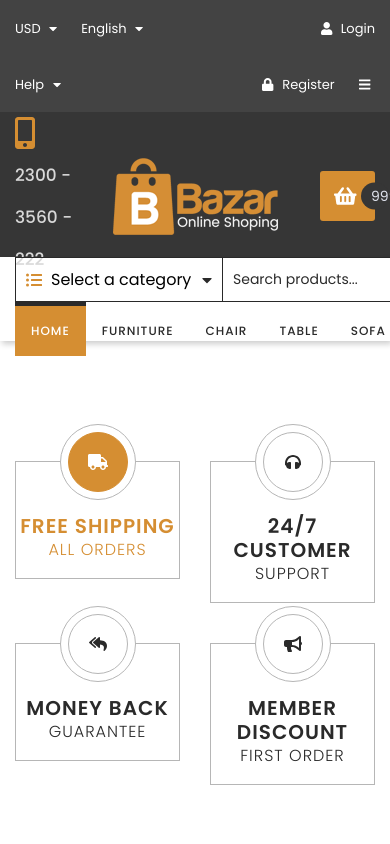
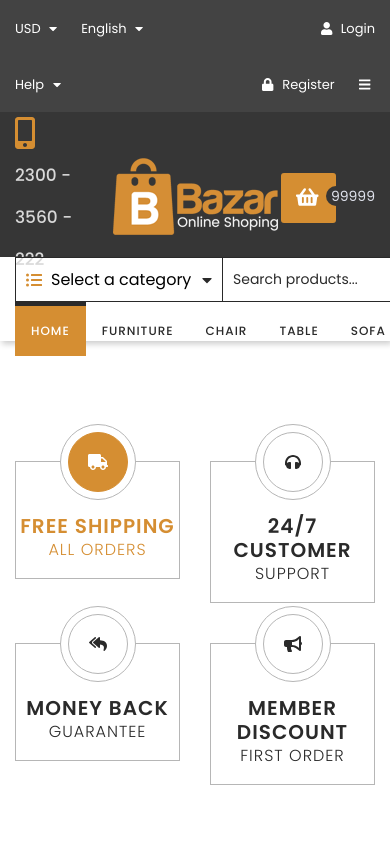
Before and after one commit to matwjablonski/kodilla-wdp-2204-03, a React (Create React App) app: page / in a window 390 px wide. Shown: the top 844 px of the page. Built offline with nearby package versions, Linux system fonts and the light colour scheme.

Commit message:
Repair mobile view

```diff
--- a/src/components/layout/CompanyClaim/CompanyClaim.js
+++ b/src/components/layout/CompanyClaim/CompanyClaim.js
@@ -23,11 +23,9 @@ const CompanyClaim = () => (
         </div>
         <div className={`col text-right ${styles.cart}`}>
           <a href='#' className={styles.cartBox}>
+            <div className={styles.cartCounter}>99999</div>
             <div className={styles.cartIcon}>
               <FontAwesomeIcon className={styles.icon} icon={faShoppingBasket} />
-            </div>
-            <div className={styles.cartCounter}>
-              <div className={styles.cartCounterText}>99999</div>
             </div>
           </a>
         </div>
--- a/src/components/layout/CompanyClaim/CompanyClaim.module.scss
+++ b/src/components/layout/CompanyClaim/CompanyClaim.module.scss
@@ -26,49 +26,40 @@
   }
 
   .cart {
+    .cartBox {
+      display: inline-flex;
+      color: #ffffff;
+      position: relative;
+      text-decoration: none;
 
-    .cartBox {
-      display: inline-block;
-      position: relative;
-      color: #ffffff;
+      .cartCounter {
+        text-align: left;
+        height: 20px;
+        padding-left: 5px;
+        border-radius: 10px 0 0 10px;
+        background-color: $header-bg;
+        align-items: center;
+        font-size: 14px;
+        color: rgb(224, 227, 237);
+        z-index: 1;
+        min-width: 20px;
+      }
 
       .cartIcon {
         background-color: $primary;
         width: 55px;
         height: 50px;
         border-radius: 3px;
-        display: flex;
-        align-items: center;
-        justify-content: center;
         font-size: 20px;
+        position: absolute;
+        left: -45px;
+        top: -13px;
+        text-align: left;
 
         .icon {
-          margin-right: 5px;
+          margin-left: 15px;
+          margin-top: 14px
         }
-      }
-
-      .cartCounter {
-        width: 28px;
-        height: 27px;
-        border-radius: 14px;
-        background-color: $header-bg;
-        display: flex;
-        align-items: center;
-        font-size: 14px;
-        color: rgb(224, 227, 237);
-        position: absolute;
-        top: 50%;
-        right: 0;
-        transform: translate(50%, -50%);
-      }
-
-      .cartCounterText {
-        text-align: left;
-        margin-left: 10px;
-      }
-
-      .cartCounterText{
-        margin-left: 10px;
       }
 
       &:hover {
```
